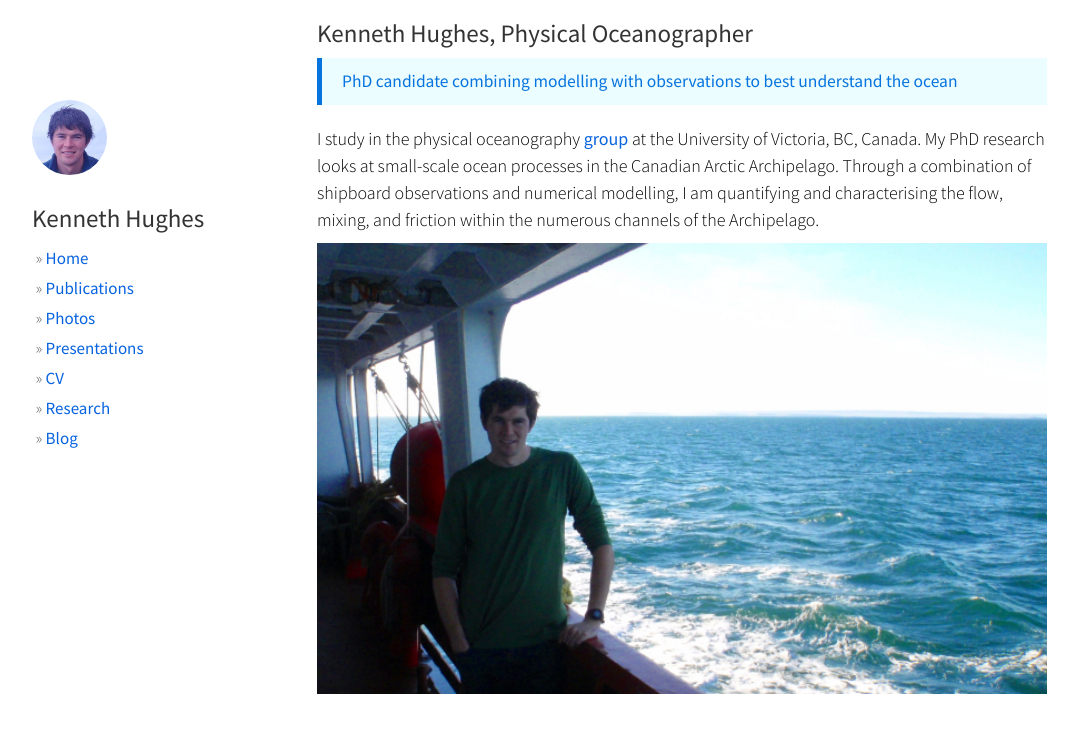
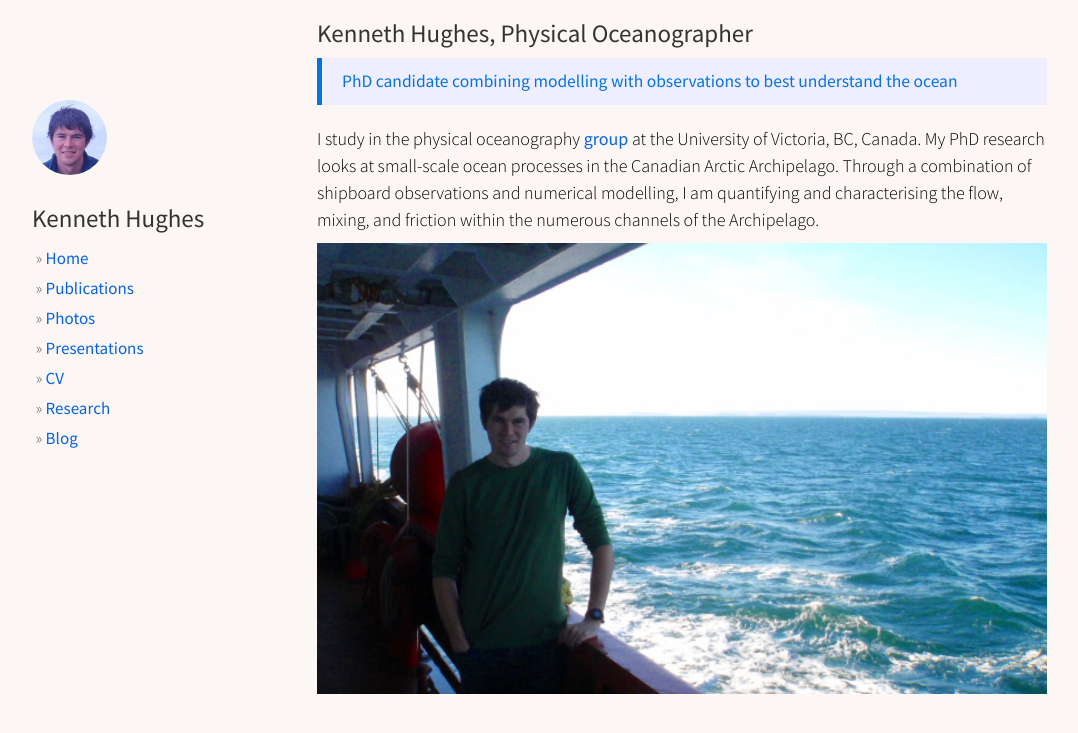
Before and after one commit to hugke729/hugke729.github.io, a Jekyll site: the page built from index.md, in a window 1280 px wide. Shown: the top 733 px of the page, without its empty margins (53-1131 px from the left). Built offline with Jekyll 4.4.1, drawn with Linux system fonts in a browser that asks for light colours; nearby versions of some CDN libraries; our own code applies the rules of GitHub Pages for plain Markdown files.

Commit message:
Update colours

```diff
--- a/static/css/main.css
+++ b/static/css/main.css
@@ -3,7 +3,7 @@
  */
 body {
     font-family: "Source Sans Pro", Arial, sans-serif;
-    background-color: #fff;
+    background-color: #fcf7f4;
     font-size: 18px;
     line-height: 1.5em;
     color: #000;
@@ -22,7 +22,7 @@ hr {
 
 blockquote {
     color: #0673df;
-    background-color: #ebfdff;
+    background-color: #efeeff;
     font-weight: 500;
     border-left:5px solid #0673df;
 }
```
